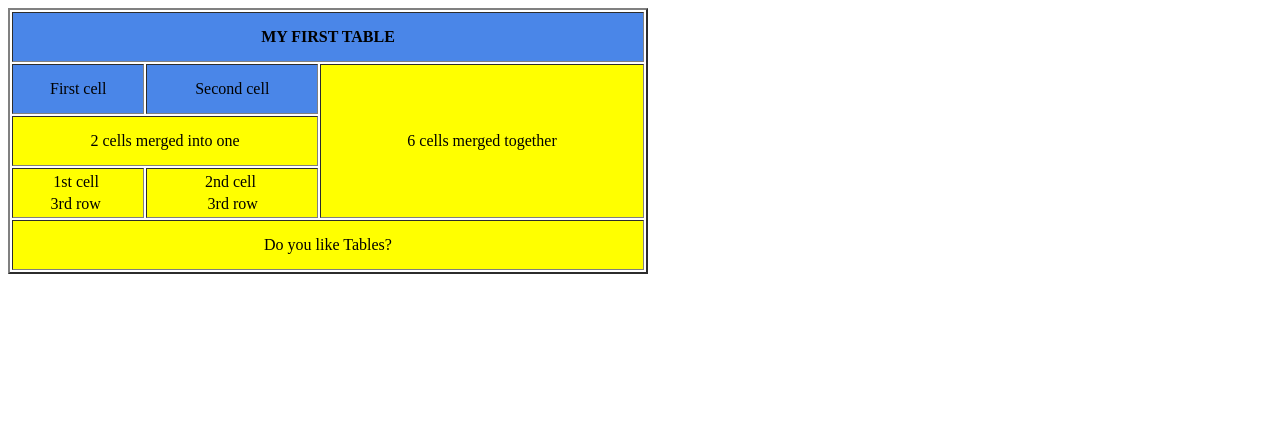
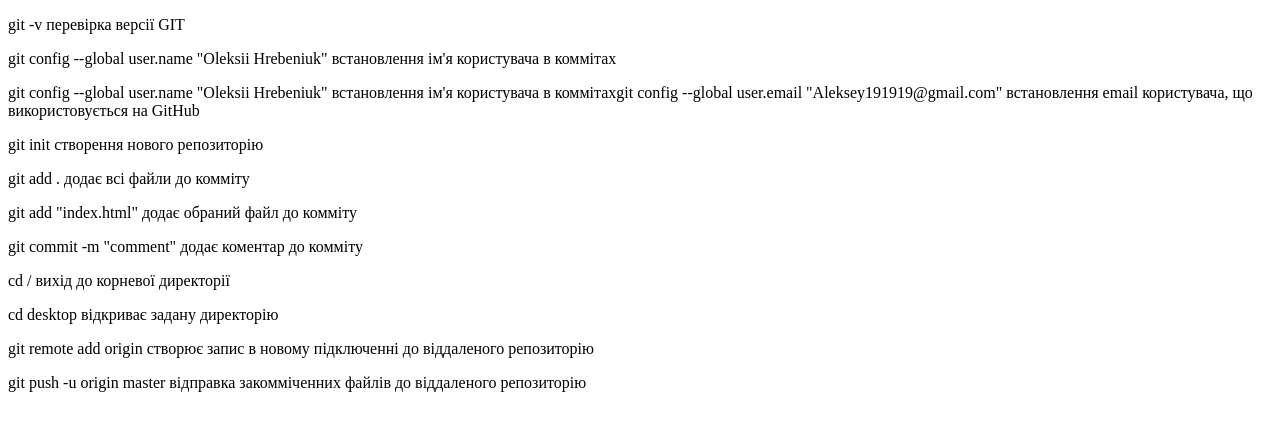
Before and after one commit to Aleksey191919/First-Name, a plain HTML site: page index.html in a window 1280 px wide. Drawn offline with Linux system fonts and the light colour scheme.

Commit message:
add new records to index.html

```diff
--- a/index.html
+++ b/index.html
@@ -6,50 +6,16 @@
     <title>Document</title>
 </head>
 <body>
-    <table style="width: 640px; vertical-align: auto;" border="2">
-        <thead>
-        <tr style="background: #4A86E8; height: 50px;">
-            <th colspan="3">MY FIRST TABLE</th>
-        </tr>
-        </thead>
-        <tr style="height: 50px;">
-            <td style="background: #4A86E8; text-align: center;">First cell
-            </td>
-            <td style="background: #4A86E8; text-align: center;">Second cell</td>
-            <td rowspan="3" style="width: 320px; background: #FFFF00; text-align: center;">6 cells merged together</td>
-        </tr>
-        <tr style="height: 50px;">
-            <td colspan="2" style="background: #FFFF00; text-align: center;">2 cells merged into one</td>
-        </tr>
-        <tr style="height: 50px;">
-            <td style="text-align: center; background: #FFFF00;">
-                <table style="width: 100%;">
-                    <tr>
-                        <td style="text-align: right">1st</td>
-                        <td style="text-align: left">cell</td>
-                    </tr>
-                    <tr>
-                        <td style="text-align: right">3rd</td>
-                        <td style="text-align: left">row</td>
-                    </tr>
-                </table>
-            </td>
-            <td style="text-align: center; background: #FFFF00;">
-                <table style="width: 100%;">
-                    <tr>
-                        <td style="text-align: right">2nd</td>
-                        <td style="text-align: left">cell</td>
-                    </tr>
-                    <tr>
-                        <td style="text-align: right">3rd</td>
-                        <td style="text-align: left">row</td>
-                    </tr>
-                </table>
-            </td>
-        </tr>
-        <tr style="height: 50px;">
-            <td colspan="3"; style="text-align: center; background: #FFFF00;">Do you like Tables?</td>
-        </tr>
-    </table>
+    <p>git -v перевірка версії GIT</p>
+    <p>git config --global user.name "Oleksii Hrebeniuk" встановлення ім'я користувача в коммітах</p>
+    <p>git config --global user.name "Oleksii Hrebeniuk" встановлення ім'я користувача в коммітахgit config --global user.email "Aleksey191919@gmail.com" встановлення email користувача, що використовується на GitHub</p>
+    <p>git init створення нового репозиторію</p>
+    <p>git add . додає всі файли до комміту</p>
+    <p>git add "index.html" додає обраний файл до комміту</p>
+    <p>git commit -m "comment" додає коментар до комміту</p>
+    <p>cd / вихід до корневої директорії</p>
+    <p>cd desktop відкриває задану директорію</p>
+    <p>git remote add origin створює запис в новому підключенні до віддаленого репозиторію</p>
+    <p>git push -u origin master відправка закомміченних файлів до віддаленого репозиторію</p>
 </body>
 </html>
```
